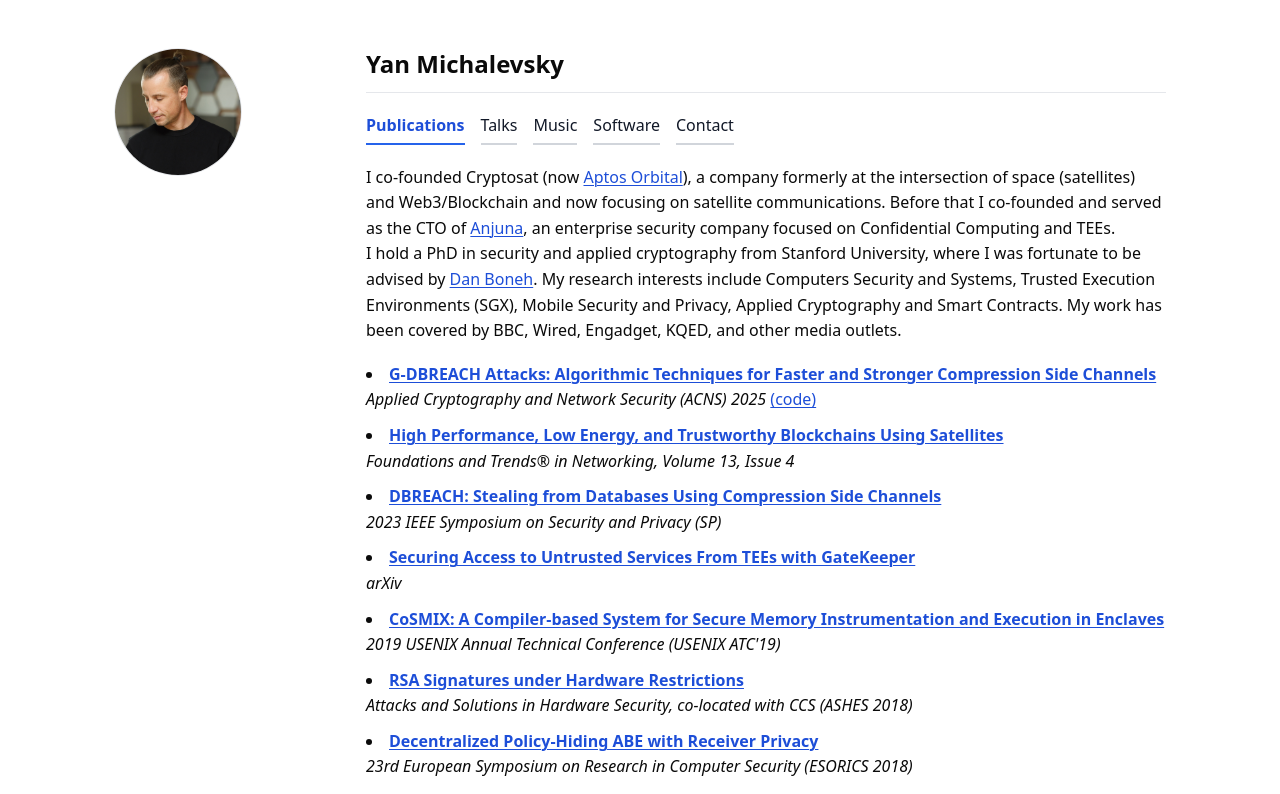
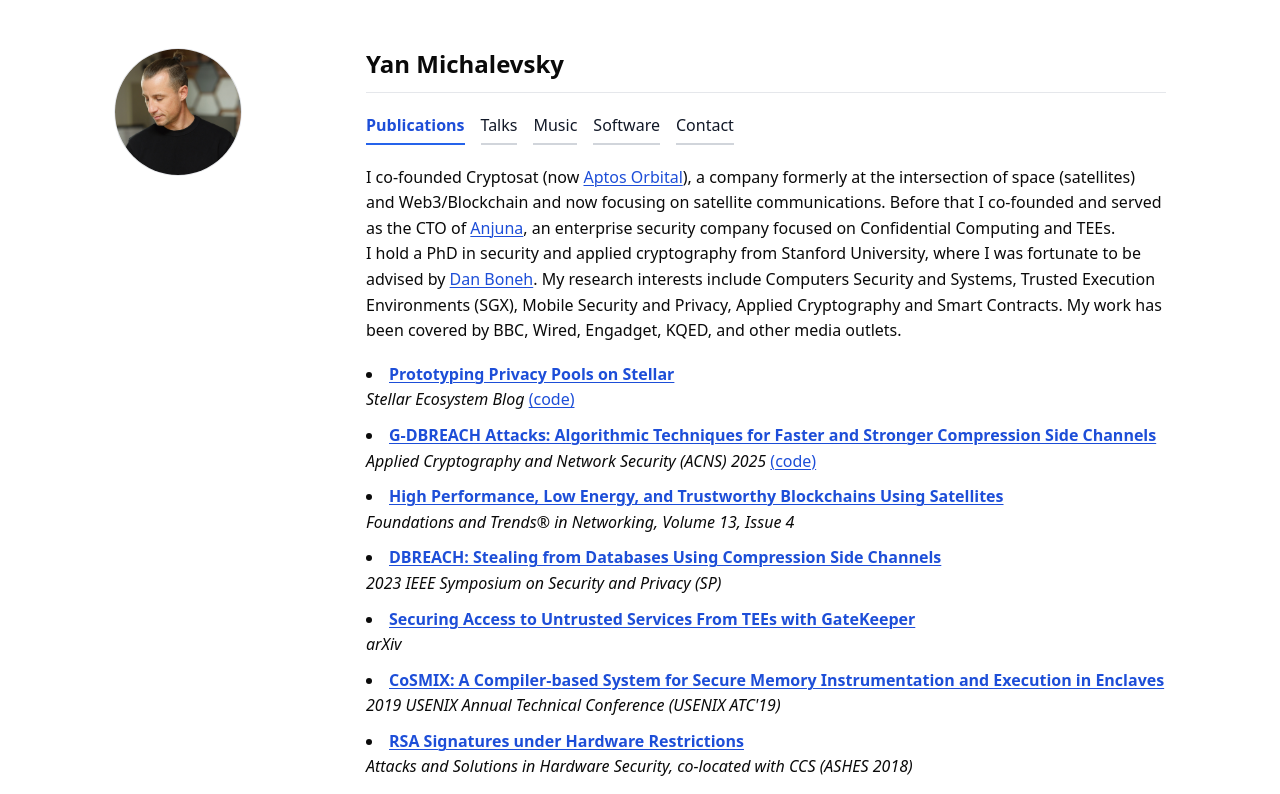
Before and after one commit to ymcrcat/michalevsky.com, a React (Create React App) app: page / in a window 1280 px wide. Shown: the top 794 px of the page. Built offline with nearby package versions, Linux system fonts and the light colour scheme.

Commit message:
Added privacy pools blogpost to publications

```diff
--- a/src/components/Home.js
+++ b/src/components/Home.js
@@ -1,6 +1,13 @@
 import thesis from '../assets/thesis.pdf';
 
 const publications = [
+    {
+      key: 'prototyping-privacy-pools-on-stellar',
+      title: 'Prototyping Privacy Pools on Stellar',
+      url: 'https://stellar.org/blog/ecosystem/prototyping-privacy-pools-on-stellar',
+      pub: 'Stellar Ecosystem Blog',
+      code: 'https://github.com/ymcrcat/soroban-privacy-pools'
+    },
     {
       key: 'acns-2025-g-dbreach',
       title: 'G-DBREACH Attacks: Algorithmic Techniques for Faster and Stronger Compression Side Channels',
```
